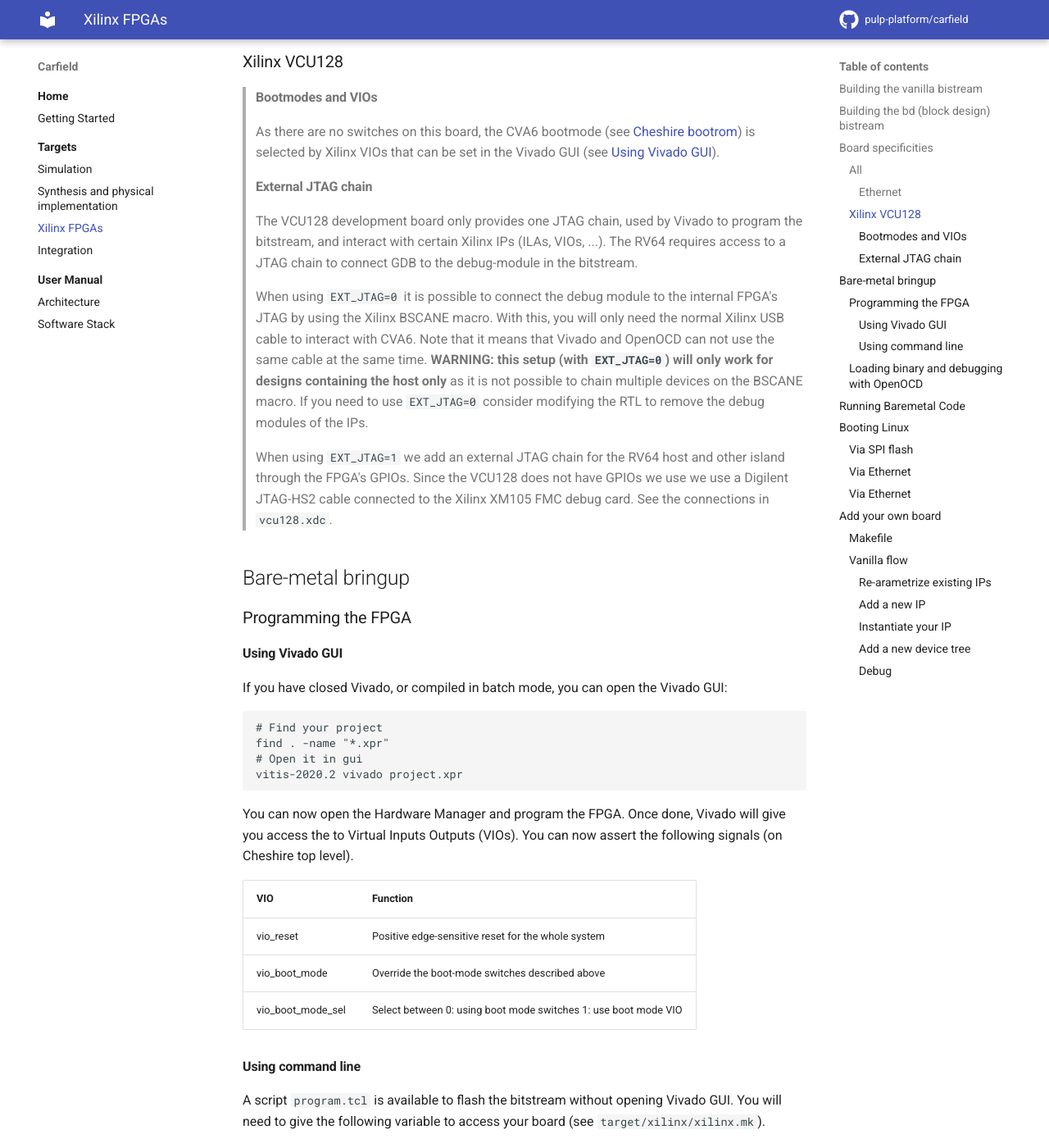
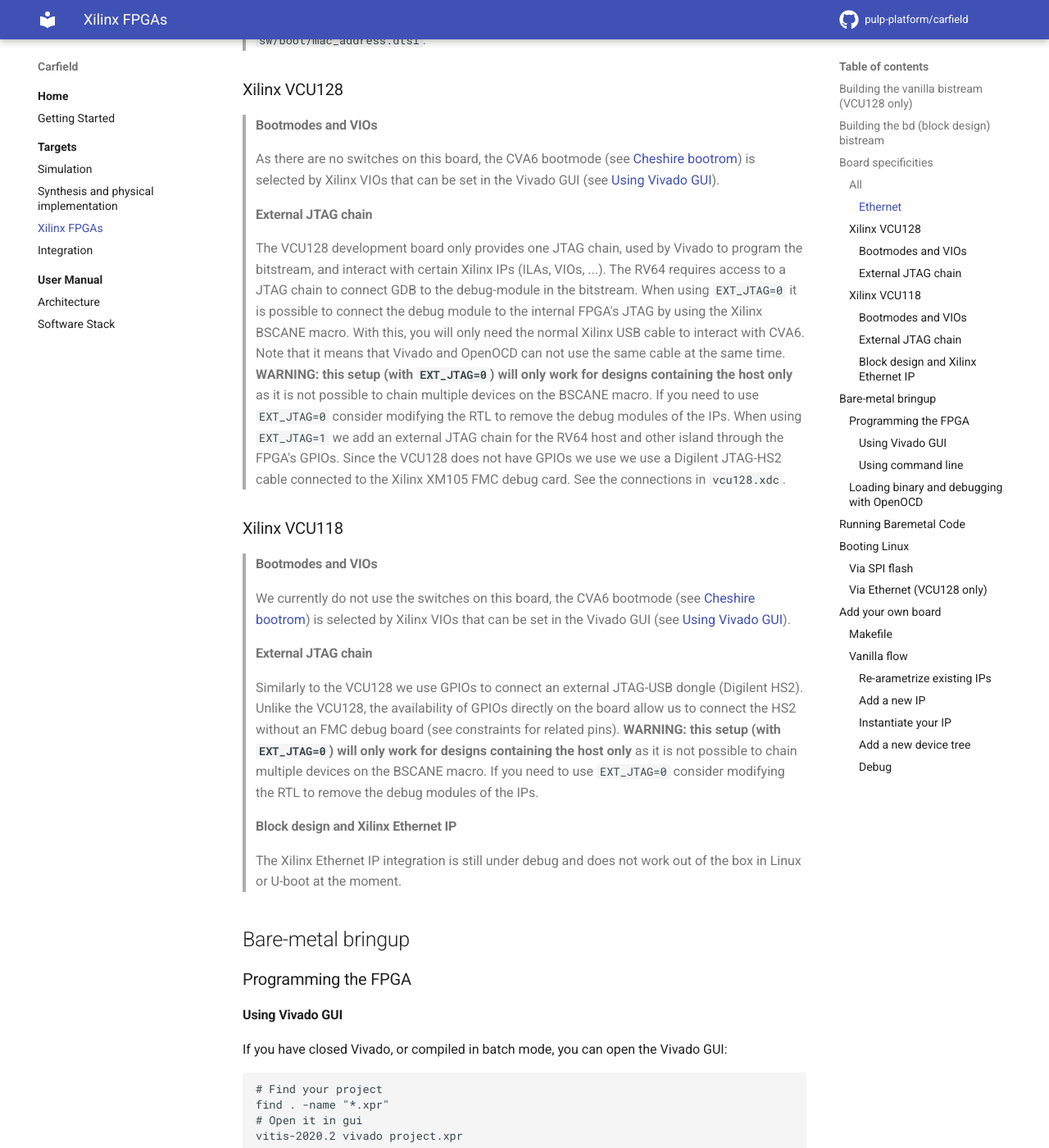
Before and after one commit to pulp-platform/carfield, an MkDocs documentation site: the page built from docs/tg/xilinx.md, in a window 1280 px wide and 1400 px high, scrolled down 3820 px. Shown: the whole window at 82% size. Built offline with MkDocs 1.6.1 and Material for MkDocs 9.7.7, drawn with Linux system fonts in a browser that asks for light colours; comment, search, counter and statistics services are not loaded; some of the changed text lies outside the part shown.

Commit message:
docs: Updated Xilinx targets

````diff
--- a/docs/tg/xilinx.md
+++ b/docs/tg/xilinx.md
@@ -9,6 +9,7 @@ Additionally, for on-chip debugging you need:
 We currently provide working setups for:
 
 - Xilinx VCU128 with Vivado `>= 2020.2`
+- Xilinx VCU118 with Vivado `>= 2020.2`
 
 We are working on support for more boards in the future.
 
@@ -24,7 +25,7 @@ design flow to link Carfield with external IPs. This flow is less human readable
 integrating more complex IPs as Xilinx Ethernet. *Note that this may require you to own the
 respective licenses.*
 
-## Building the vanilla bistream
+## Building the vanilla bistream (VCU128 only)
 
 Due to the structure of the Makefile flow. All the following commands are to be executed at the root
 of the Carfield repository. If you want to see the Makefiles that you will be using, you can find
@@ -90,7 +91,7 @@ Generate the bitstream in `target/xilinx/out/` by running:
 
 ```bash
 make car-xil-all XILINX_FLAVOR=bd [VIVADO=version] [VIVADO_MODE={batch,gui}]
-[XILINX_BOARD={vcu128}] [GEN_NO_HYPERBUS={0,1}] [GEN_EXT_JTAG={0,1}]
+[XILINX_BOARD={vcu128, vcu118}] [GEN_NO_HYPERBUS={0,1}] [GEN_EXT_JTAG={0,1}]
 [CARFIELD_CONFIG=carfield_l2dual_{safe,spatz}_periph]
 ```
 
@@ -99,12 +100,12 @@ See the argument list below:
 | Argument        | Relevance | Description                                                                                                                           |
 |---------------- |-----------|---------------------------------------------------------------------------------------------------------------------------------------|
 | VIVADO          | all       | Vivado command to use                                                                                                                 |
-| XILINX_BOARD    | all       | `vcu128`                                                                                                                              |
+| XILINX_BOARD    | all       | `vcu128` `vcu118`                                                                                                                              |
 | GEN_NO_HYPERBUS | all       | `0` Use the hyperram controller inside `carfield.sv`<br>`1` Use the Xilinx DDR controller                                             |
-| GEN_EXT_JTAG    | vcu128    | `0` Connect the JTAG debugger to the board's JTAG (see [vcu128](#xilinx-vcu128)) <br>`1` Connect the JTAG debugger to an external JTAG chain |
+| GEN_EXT_JTAG    | all    | `0` Connect the JTAG debugger to the board's JTAG (see [vcu128](#xilinx-vcu128)) <br>`1` Connect the JTAG debugger to an external JTAG chain |
 | CARFIELD_CONFIG | all       | Select the Carfield configuration to implement. See below for supported configs.                                                      |
 | VIVADO_MODE     | all       | `batch` Compile in Vivado shell<br>`gui` Compile in Vivado gui                                                                        |
-| XILINX_BOOT_ETH | all       | `0` Boot via SPI flash only (see [booting Linux](#booting_linux)) <br>`1` Boot via SPI flash and Ethernet                             |
+| XILINX_BOOT_ETH | vcu128       | `0` Boot via SPI flash only (see [booting Linux](#booting_linux)) <br>`1` Boot via SPI flash and Ethernet                             |
 
 See below some typical building time for reference:
 
@@ -141,7 +142,6 @@ can be set in the Vivado GUI (see [Using Vivado GUI](#bringup_vivado_gui)).
 > The VCU128 development board only provides one JTAG chain, used by Vivado to program the
 bitstream, and interact with certain Xilinx IPs (ILAs, VIOs, ...). The RV64 requires access to a
 JTAG chain to connect GDB to the debug-module in the bitstream.
-
 > When using `EXT_JTAG=0` it is possible to connect the debug module to the internal FPGA's JTAG by
 using the Xilinx BSCANE macro. With this, you will only need the normal Xilinx USB cable to interact
 with CVA6. Note that it means that
@@ -149,10 +149,26 @@ Vivado and OpenOCD can not use the same cable at the same time.
 >**WARNING: this setup (with `EXT_JTAG=0`) will only work for designs containing the host only** as
 it is not possible to chain multiple devices on the BSCANE macro. If you need to use `EXT_JTAG=0`
 consider modifying the RTL to remove the debug modules of the IPs.
-
 > When using `EXT_JTAG=1` we add an external JTAG chain for the RV64 host and other island through
 the FPGA's GPIOs. Since the VCU128 does not have GPIOs we use we use a Digilent JTAG-HS2 cable
 connected to the Xilinx XM105 FMC debug card. See the connections in `vcu128.xdc`.
+
+### Xilinx VCU118
+> #### Bootmodes and VIOs
+>
+> We currently do not use the switches on this board, the CVA6 bootmode (see [Cheshire
+bootrom](https://pulp-platform.github.io/cheshire/um/sw/#boot-rom)) is selected by Xilinx VIOs that
+can be set in the Vivado GUI (see [Using Vivado GUI](#bringup_vivado_gui)).
+>
+> #### External JTAG chain
+>
+> Similarly to the VCU128 we use GPIOs to connect an external JTAG-USB dongle (Digilent HS2). Unlike the VCU128, the availability of GPIOs directly on the board allow us to connect the HS2 without an FMC debug board (see constraints for related pins).
+>**WARNING: this setup (with `EXT_JTAG=0`) will only work for designs containing the host only** as
+it is not possible to chain multiple devices on the BSCANE macro. If you need to use `EXT_JTAG=0`
+consider modifying the RTL to remove the debug modules of the IPs.
+> #### Block design and Xilinx Ethernet IP
+>
+> The Xilinx Ethernet IP integration is still under debug and does not work out of the box in Linux or U-boot at the moment.
 
 ## Bare-metal bringup
 
@@ -248,7 +264,7 @@ integrated flash:
 > This script will erase your bitstream, once the flash has been written (c.a.
 10min) you will need to re-program the bitstream on the board.
 > You can attach the UART port of the FPGA to minicom and see the boot process!
-### Via Ethernet
+### Via Ethernet (VCU128 only)
 >
 > As flashing and reading the kernel from SPI can take a few minutes, a faster way is to
 > [ask U-Boot to fetch the image from the network](https://www.emcraft.com/som/using-dhcp).
@@ -259,9 +275,6 @@ integrated flash:
 > ```
 > make chs-xil-flash VIVADO_MODE=batch XILINX_BOARD=vcu128 XILINX_FLAVOR=bd XILINX_BOOT_ETH=1
 > ```
-### Via Ethernet
-
-Tbd
 
 ## Add your own board
 
````
